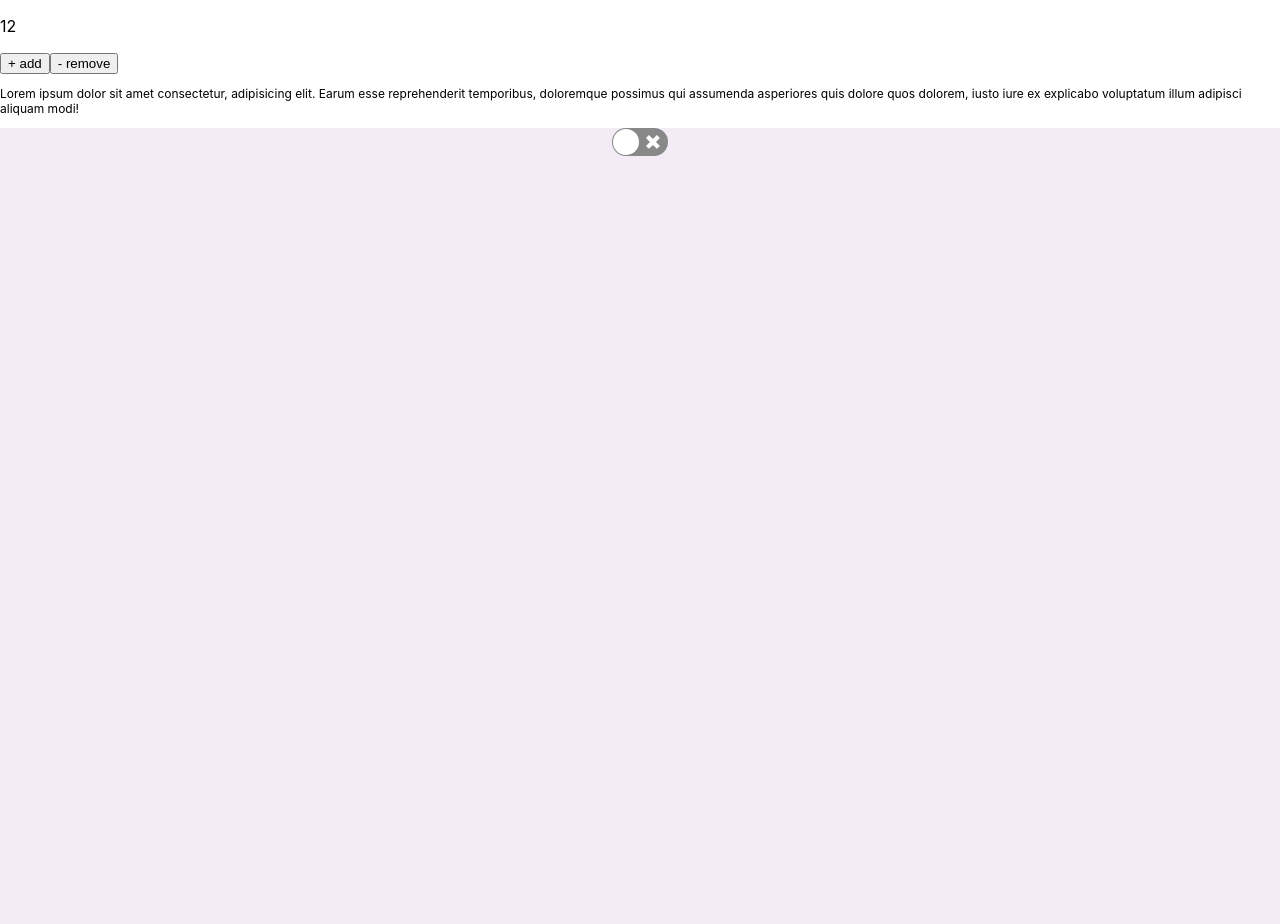
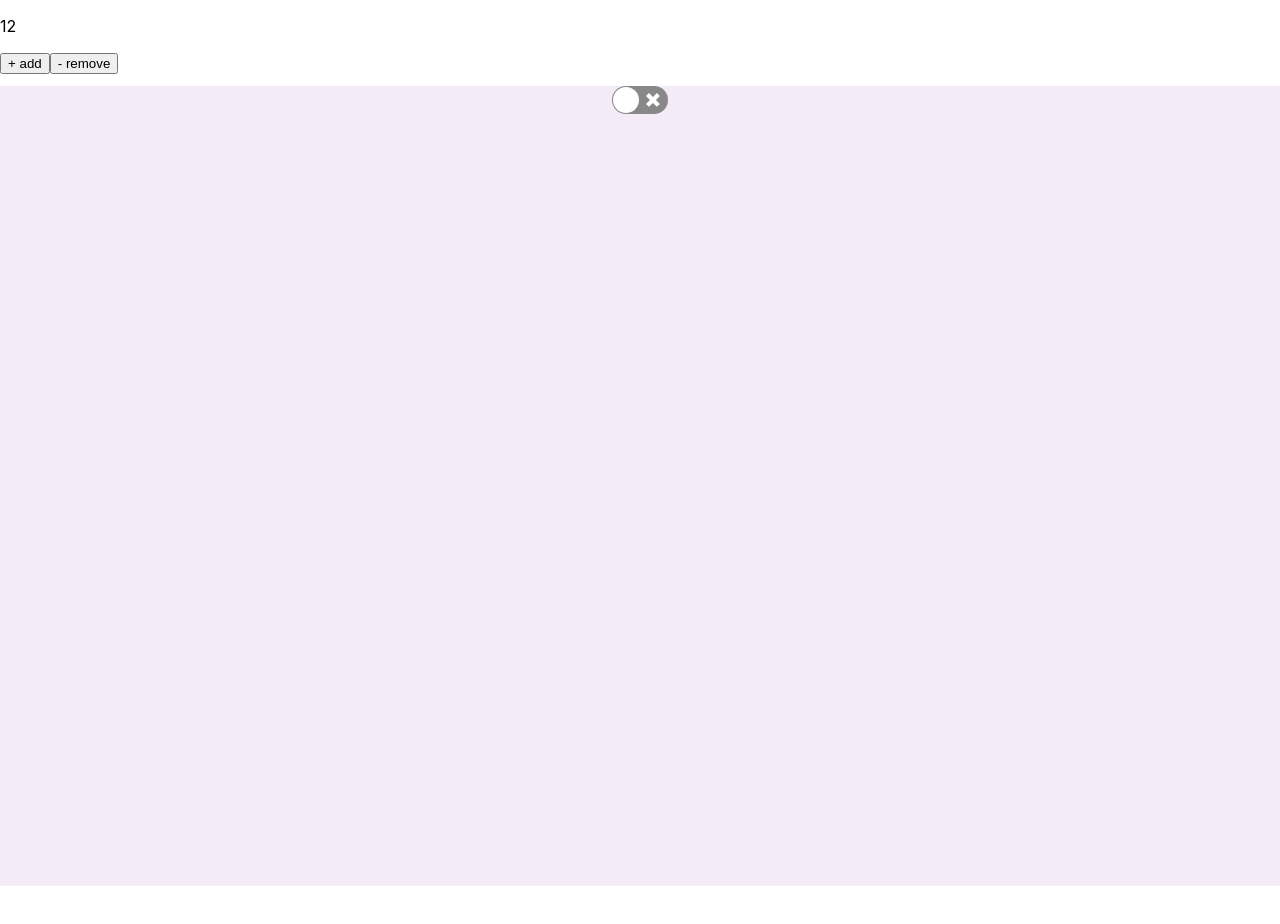
Before and after one commit to fatemeh-Ashrafi/quran-software-project, a React (Create React App) app: page /setting in a window 1280 px wide. Shown: the top 924 px of the page. After the commit the page ends 886 px from the top, so only its background shows below. Built offline with nearby package versions, Linux system fonts and the light colour scheme.

Commit message:
first commit

```diff
--- a/src/Components/Search/SearchSurah/SearchSurah.js
+++ b/src/Components/Search/SearchSurah/SearchSurah.js
@@ -2,6 +2,9 @@ import './SearchSurah.css'
 import JsonData from "../../Data/quran-text-emla.json";
 import { QuranData } from "../../Data/quran-metadata";
 import { useParams } from "react-router-dom";
+// import fontSize from '../../Setting/FontSize/Feature/FontSize'
+import { store } from '../../Setting/FontSize/Components/Store';
+// import FontSizeSlice from '../../Setting/FontSize/Feature/FontSizeSlice';
 
 export default function SearchSurah() {
 
@@ -12,7 +15,11 @@ export default function SearchSurah() {
     const surah = JsonData.slice(data[0],data[0] + data[1])
 
     return(
-        <div className='surahtext' >
+        // <div className='surahtext'  style={{fontSize : `${fontSize}px`}}>
+        // {/* <div className='surahtext'  style={{fontSize :`${FontSizeSlice}`}}> */}
+        <div className='surahtext'  style={{fontSize : `${store}px`}}>
+
+
 
             <div className='headerquran'>بسم الله الرحمن الرحیم</div>
             {surah.map((item,index)=>{
--- a/src/Components/Setting/FontSize/Feature/FontSize.js
+++ b/src/Components/Setting/FontSize/Feature/FontSize.js
@@ -11,7 +11,6 @@ const FontSize =()=> {
             <button onClick={()=> dispatch(addFont())}>+ add</button>
             <button onClick={()=> dispatch(removeFont())}>- remove</button>
             <p style={{fontSize : `${fontSizee}px`}}>
-              Lorem ipsum dolor sit amet consectetur, adipisicing elit. Earum esse reprehenderit temporibus, doloremque possimus qui assumenda asperiores quis dolore quos dolorem, iusto iure ex explicabo voluptatum illum adipisci aliquam modi!
               </p>
               </div>
     </div>
```
